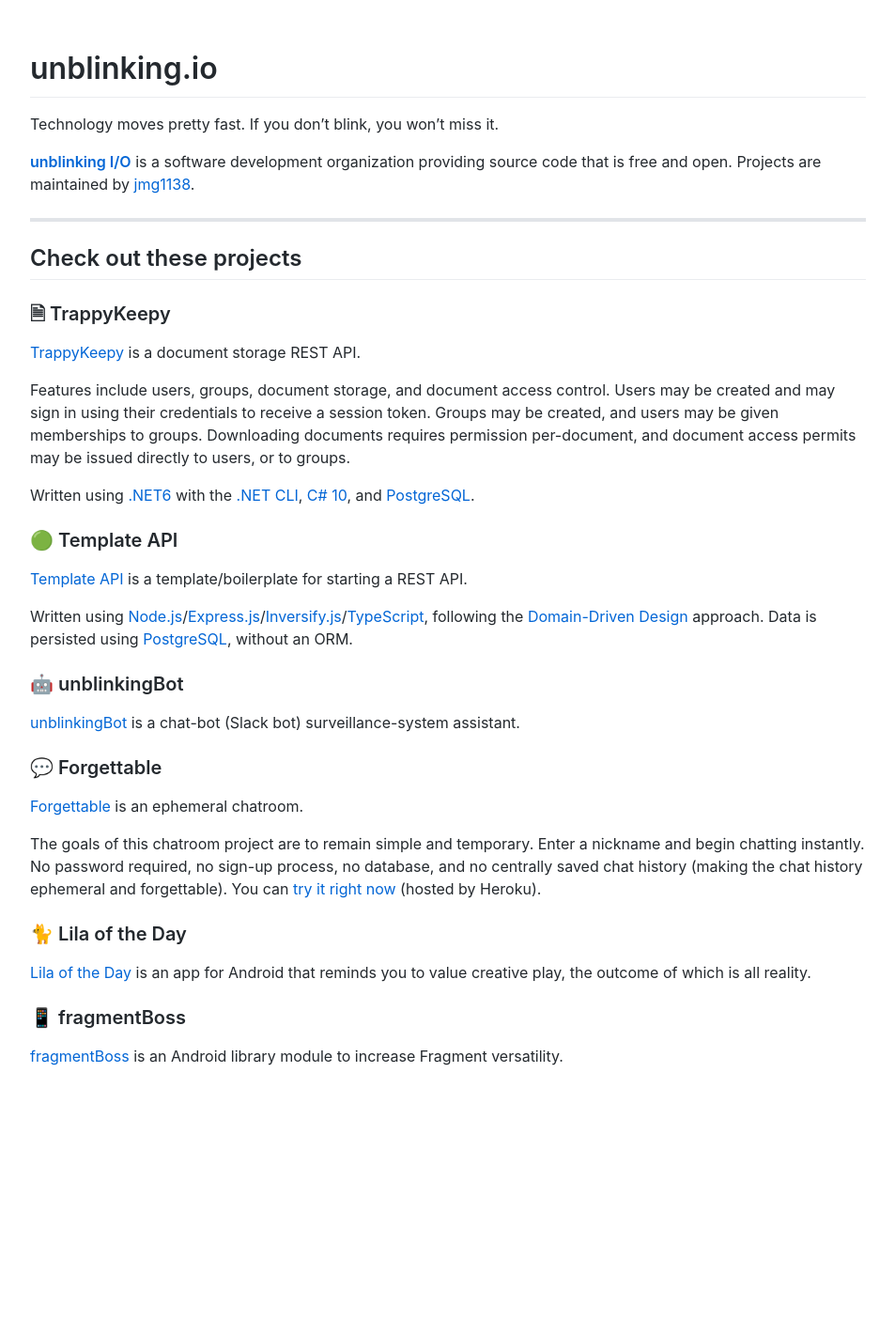
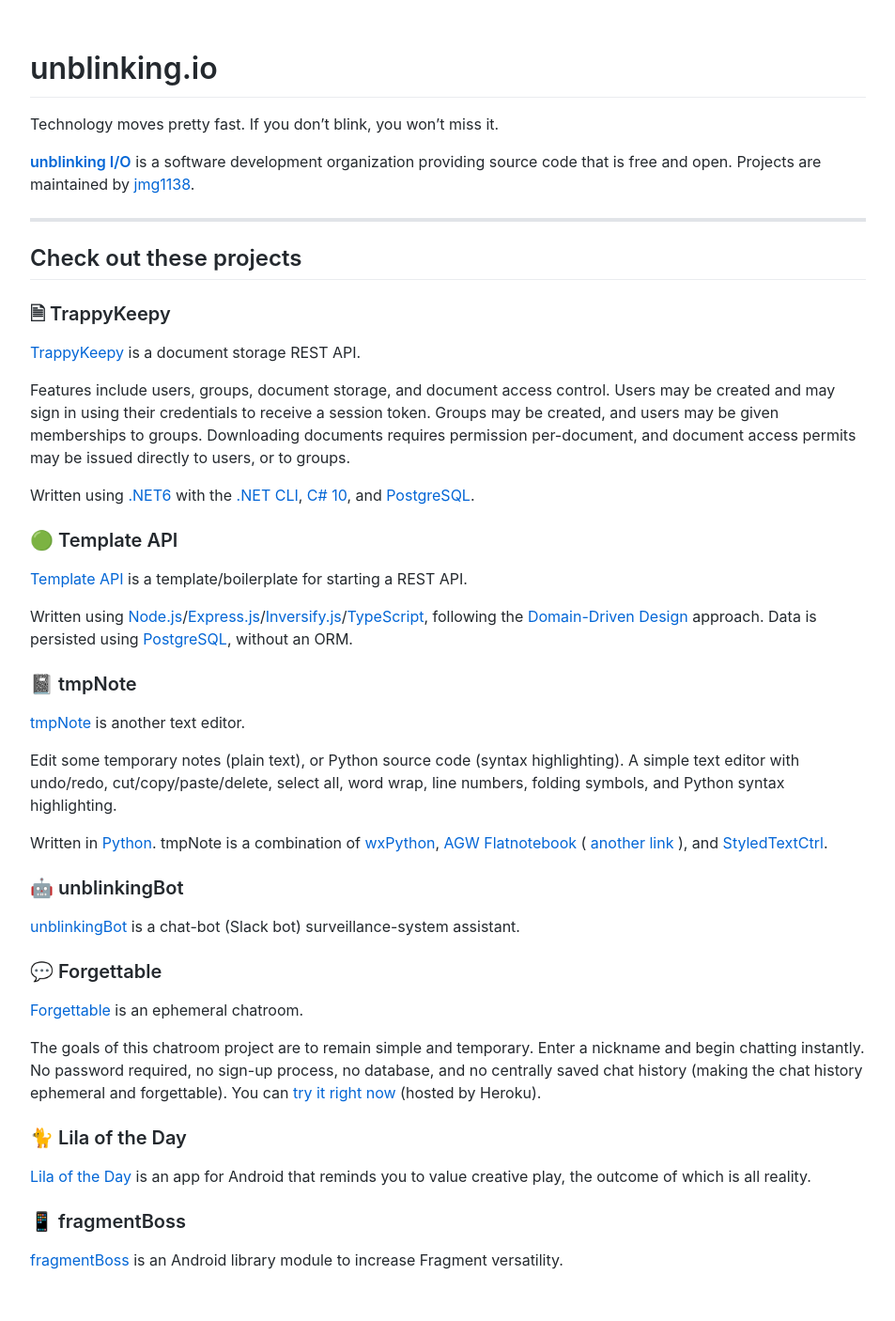
Before and after one commit to unblinking/www.unblinking.io, a Jekyll site: the page built from index.md, in a window 1280 px wide. Shown: the whole page at 94% size, without its empty margins (163-1116 px from the left). Built offline with Jekyll 4.4.1, drawn with Linux system fonts in a browser that asks for light colours; our own code applies the rules of GitHub Pages for plain Markdown files; before the commit the page ends 1189 px from its top, so only the background shows below that.

Commit message:
Update index.md

```diff
--- a/index.md
+++ b/index.md
@@ -22,6 +22,14 @@ Written using [.NET6](https://dotnet.microsoft.com/download/dotnet/6.0) with the
 
 Written using [Node.js](https://nodejs.org/)/[Express.js](https://expressjs.com/)/[Inversify.js](https://inversify.io/)/[TypeScript](https://www.typescriptlang.org/), following the [Domain-Driven Design](https://khalilstemmler.com/articles/domain-driven-design-intro/) approach. Data is persisted using [PostgreSQL](https://www.postgresql.org/), without an ORM.
 
+### 📓 tmpNote
+
+[tmpNote](https://tmpnote.com/) is another text editor.
+
+Edit some temporary notes (plain text), or Python source code (syntax highlighting). A simple text editor with undo/redo, cut/copy/paste/delete, select all, word wrap, line numbers, folding symbols, and Python syntax highlighting.
+
+Written in [Python](https://www.python.org/). tmpNote is a combination of [wxPython](http://www.wxpython.org/), [AGW Flatnotebook](http://svn.wxwidgets.org/svn/wx/wxPython/3rdParty/AGW/agw/flatnotebook.py) ( [another link](https://docs.wxpython.org/wx.lib.agw.flatnotebook.html#module-wx.lib.agw.flatnotebook) ), and [StyledTextCtrl](https://docs.wxpython.org/wx.stc.StyledTextCtrl.html#wx.stc.StyledTextCtrl).
+
 ### 🤖 unblinkingBot
 
 [unblinkingBot](https://www.unblinkingbot.com/) is a chat-bot (Slack bot) surveillance-system assistant.
```
